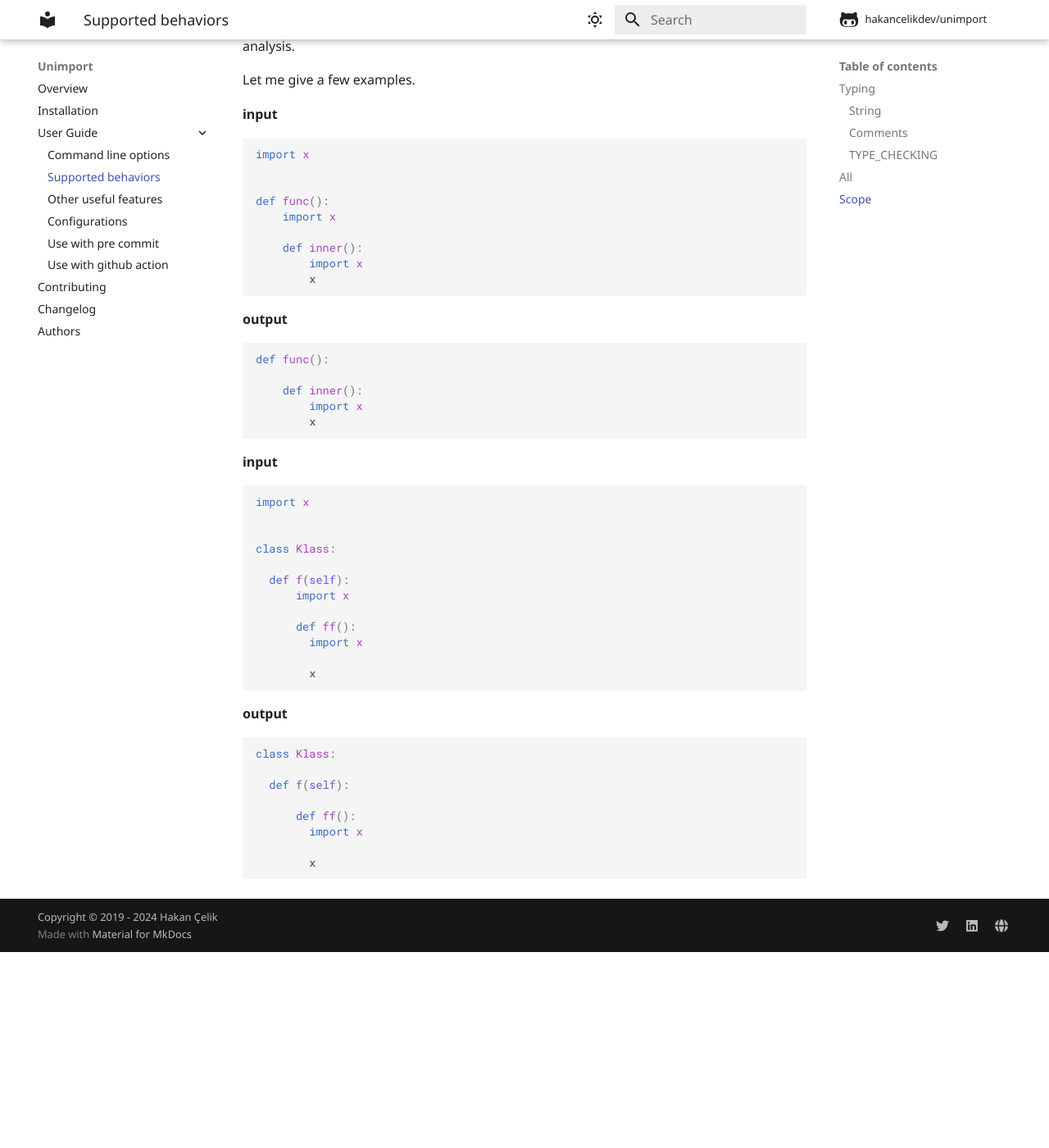
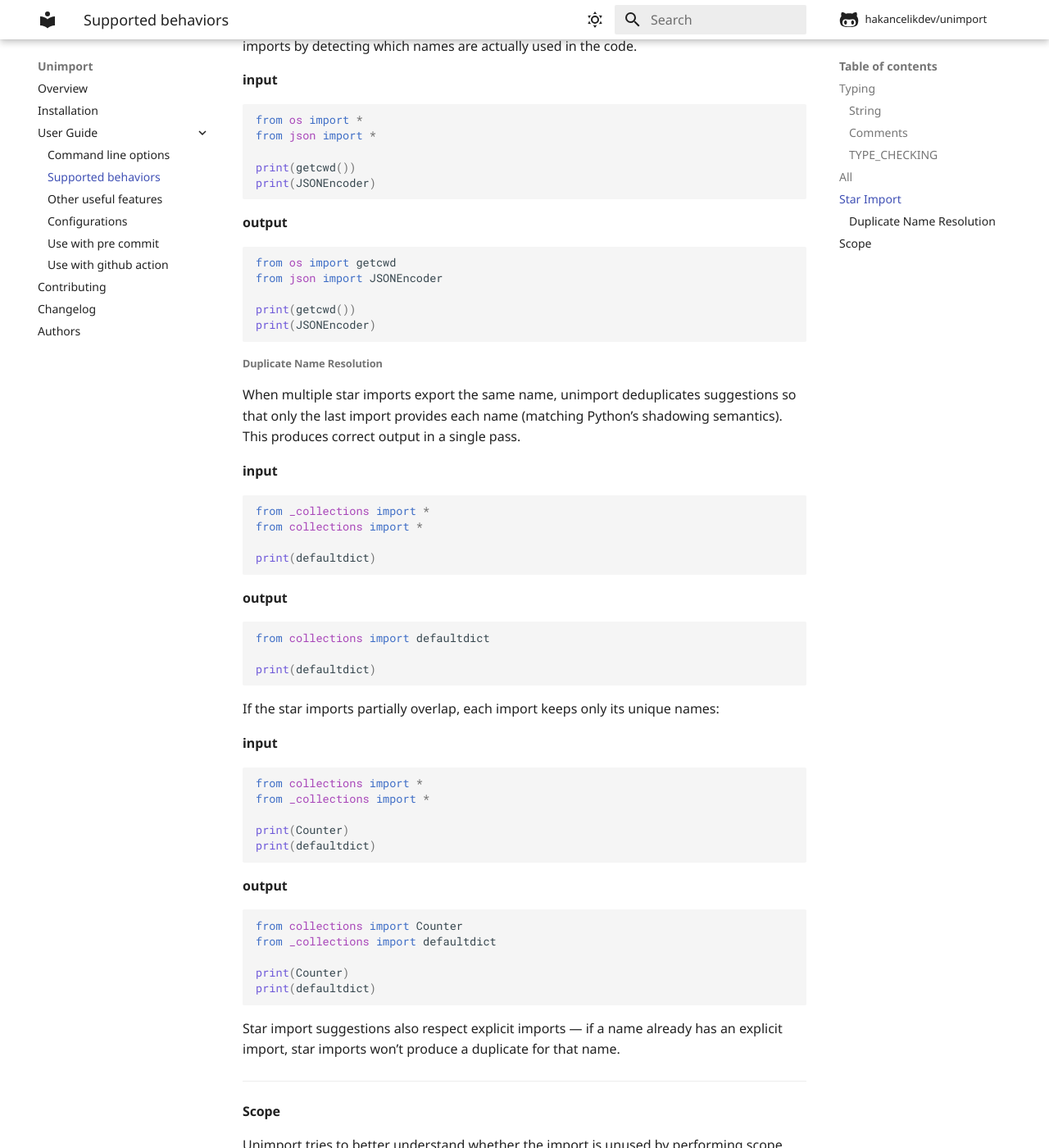
Before and after one commit to hakancelikdev/unimport, an MkDocs documentation site: the page built from docs/tutorial/supported-behaviors.md, in a window 1280 px wide and 1400 px high, scrolled down 2340 px. Shown: the whole window at 82% size. Built offline with MkDocs 1.6.1 and Material for MkDocs 9.7.7, drawn with Linux system fonts in a browser that asks for light colours; comment, search, counter and statistics services are not loaded; the version menu is left out; before the commit the page ends 3501 px from its top, so only the background shows below that.

Commit message:
Add star import dedup behavior to supported-behaviors docs (#320)

````diff
--- a/docs/tutorial/supported-behaviors.md
+++ b/docs/tutorial/supported-behaviors.md
@@ -113,6 +113,81 @@
 
 ---
 
+## Star Import
+
+When used with `--include-star-import`, unimport can refactor star imports into explicit
+imports by detecting which names are actually used in the code.
+
+**input**
+
+```python
+from os import *
+from json import *
+
+print(getcwd())
+print(JSONEncoder)
+```
+
+**output**
+
+```python
+from os import getcwd
+from json import JSONEncoder
+
+print(getcwd())
+print(JSONEncoder)
+```
+
+#### Duplicate Name Resolution
+
+When multiple star imports export the same name, unimport deduplicates suggestions so
+that only the last import provides each name (matching Python's shadowing semantics).
+This produces correct output in a single pass.
+
+**input**
+
+```python
+from _collections import *
+from collections import *
+
+print(defaultdict)
+```
+
+**output**
+
+```python
+from collections import defaultdict
+
+print(defaultdict)
+```
+
+If the star imports partially overlap, each import keeps only its unique names:
+
+**input**
+
+```python
+from collections import *
+from _collections import *
+
+print(Counter)
+print(defaultdict)
+```
+
+**output**
+
+```python
+from collections import Counter
+from _collections import defaultdict
+
+print(Counter)
+print(defaultdict)
+```
+
+Star import suggestions also respect explicit imports — if a name already has an
+explicit import, star imports won't produce a duplicate for that name.
+
+---
+
 ## Scope
 
 Unimport tries to better understand whether the import is unused by performing scope
````
